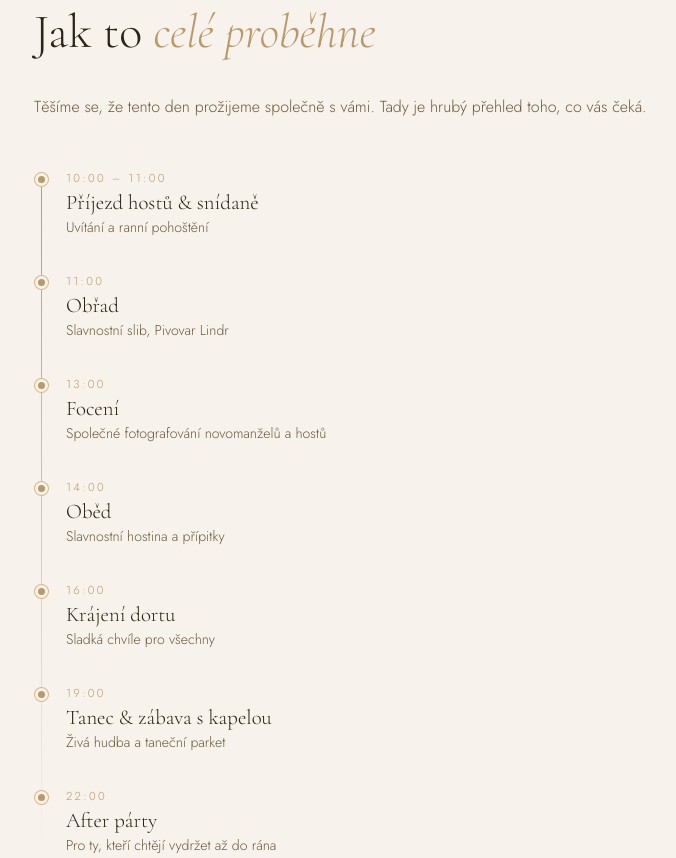
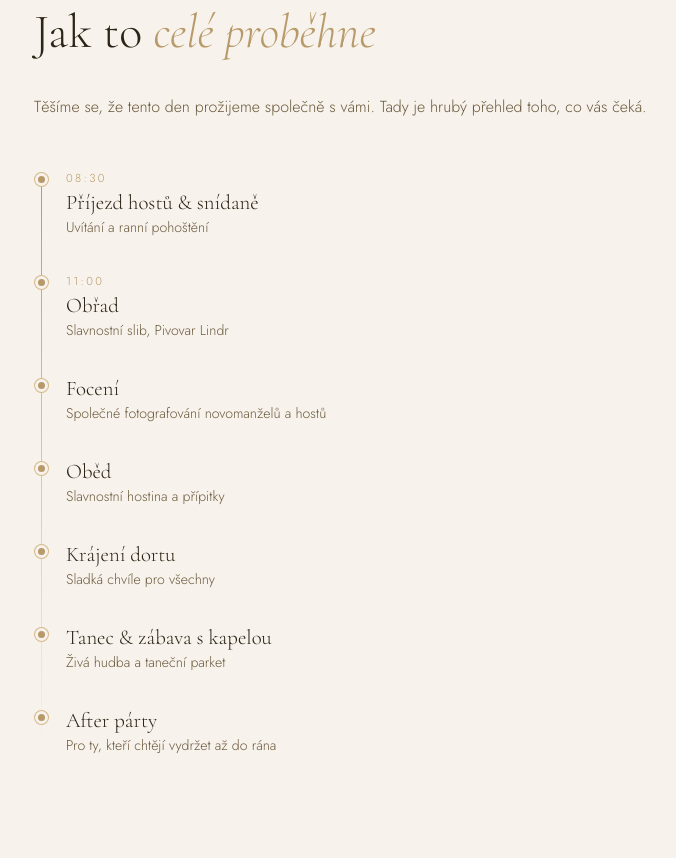
Before and after one commit to askers702/askers702.github.io, a plain HTML site: page index.html in a window 1280 px wide. Shown: the part 1228-2086 px from the top of the page, without its empty margins (266-942 px from the left). Drawn offline with nearby package versions, Linux system fonts and the light colour scheme.

Commit message:
Update index.html

```diff
--- a/index.html
+++ b/index.html
@@ -580,7 +580,7 @@
 
     <div class="timeline">
       <div class="timeline-item">
-        <p class="tl-time">10:00 – 11:00</p>
+        <p class="tl-time">08:30</p>
         <p class="tl-event">Příjezd hostů & snídaně</p>
         <p class="tl-note">Uvítání a ranní pohoštění</p>
       </div>
@@ -590,27 +590,22 @@
         <p class="tl-note">Slavnostní slib, Pivovar Lindr</p>
       </div>
       <div class="timeline-item">
-        <p class="tl-time">13:00</p>
         <p class="tl-event">Focení</p>
         <p class="tl-note">Společné fotografování novomanželů a hostů</p>
       </div>
       <div class="timeline-item">
-        <p class="tl-time">14:00</p>
         <p class="tl-event">Oběd</p>
         <p class="tl-note">Slavnostní hostina a přípitky</p>
       </div>
       <div class="timeline-item">
-        <p class="tl-time">16:00</p>
         <p class="tl-event">Krájení dortu</p>
         <p class="tl-note">Sladká chvíle pro všechny</p>
       </div>
       <div class="timeline-item">
-        <p class="tl-time">19:00</p>
         <p class="tl-event">Tanec & zábava s kapelou</p>
         <p class="tl-note">Živá hudba a taneční parket</p>
       </div>
       <div class="timeline-item">
-        <p class="tl-time">22:00</p>
         <p class="tl-event">After párty</p>
         <p class="tl-note">Pro ty, kteří chtějí vydržet až do rána</p>
       </div>
```
